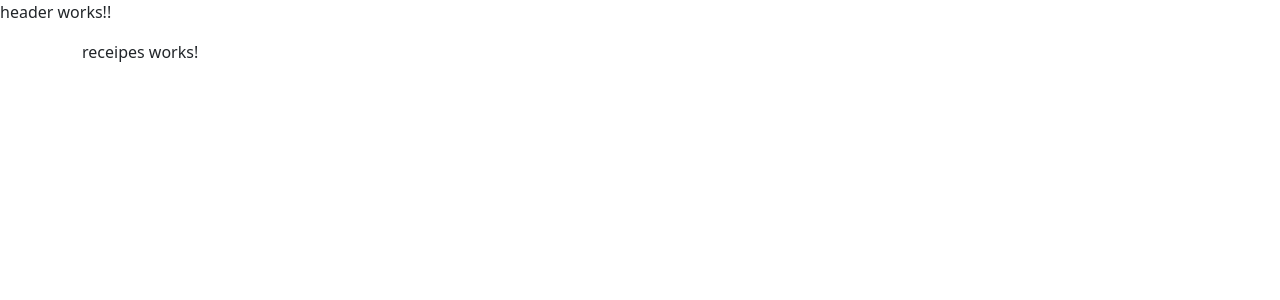
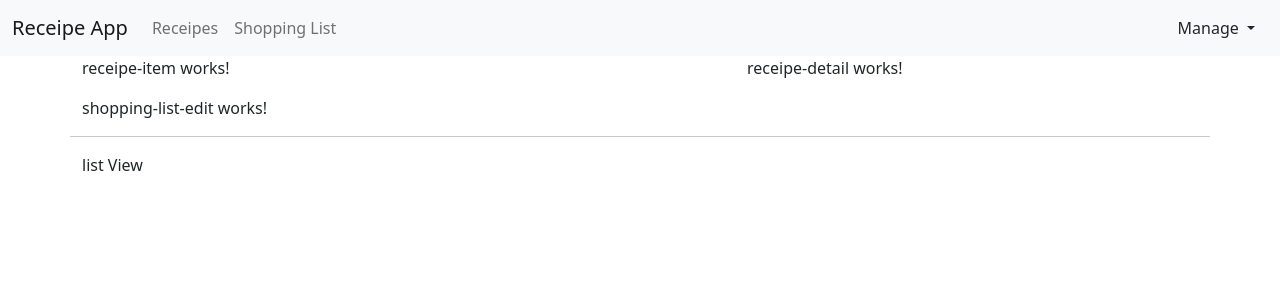
Before and after one commit to vishal-08/receipe-app, an Angular app: page / in a window 1280 px wide. Shown: the top 300 px of the page. Built offline with nearby package versions, Linux system fonts and the light colour scheme.

Commit message:
header created

```diff
--- a/src/app/app.component.html
+++ b/src/app/app.component.html
@@ -3,6 +3,7 @@
   <div class="row">
     <div class="col-md-12">
       <app-receipes></app-receipes>
+      <app-shopping-list></app-shopping-list>
     </div>
   </div>
 </div>
--- a/src/app/header/header.component.html
+++ b/src/app/header/header.component.html
@@ -1 +1,24 @@
-<p>header works!!</p>
+<nav class="navbar navbar-expand-lg navbar-light bg-light">
+    <div class="container-fluid">
+        <a class="navbar-brand" href="#">Receipe App</a>
+
+        <div class="collapse navbar-collapse">
+            <ul class="nav navbar-nav">
+                <li class="nav-item"><a class="nav-link" href="#">Receipes</a></li>
+                <li class="nav-item"><a class="nav-link" href="#">Shopping List</a></li>
+            </ul>
+
+
+        </div>
+
+        <ul class="nav nav-navbar d-flex justify-content-end">
+            <li class="dropdown">
+                <a href="" class="dropdown-toggle btn">Manage <span class="caret"></span></a>
+                <ul class="dropdown-menu">
+                    <li><a href="#">Save data</a></li>
+                    <li><a href="#">Fetch data</a></li>
+                </ul>
+            </li>
+        </ul>
+    </div>
+</nav>
--- a/src/app/receipes/receipe-list/receipe-list.component.html
+++ b/src/app/receipes/receipe-list/receipe-list.component.html
@@ -1 +1 @@
-<p>receipe-list works!</p>
+<app-receipe-item></app-receipe-item>
--- a/src/app/receipes/receipes.component.html
+++ b/src/app/receipes/receipes.component.html
@@ -1 +1,8 @@
-<p>receipes works!</p>
+<div class="row">
+    <div class="col-md-7">
+        <app-receipe-list></app-receipe-list>
+    </div>
+    <div class="col-md-5">
+        <app-receipe-detail></app-receipe-detail>
+    </div>
+</div>
--- a/src/app/shopping-list/shopping-list.component.html
+++ b/src/app/shopping-list/shopping-list.component.html
@@ -1 +1,7 @@
-<p>shopping-list works!</p>
+<div class="row">
+    <div class="col-xs-10">
+        <app-shopping-list-edit></app-shopping-list-edit>
+    </div>
+    <hr>
+    <p>list View</p>
+</div>
```
